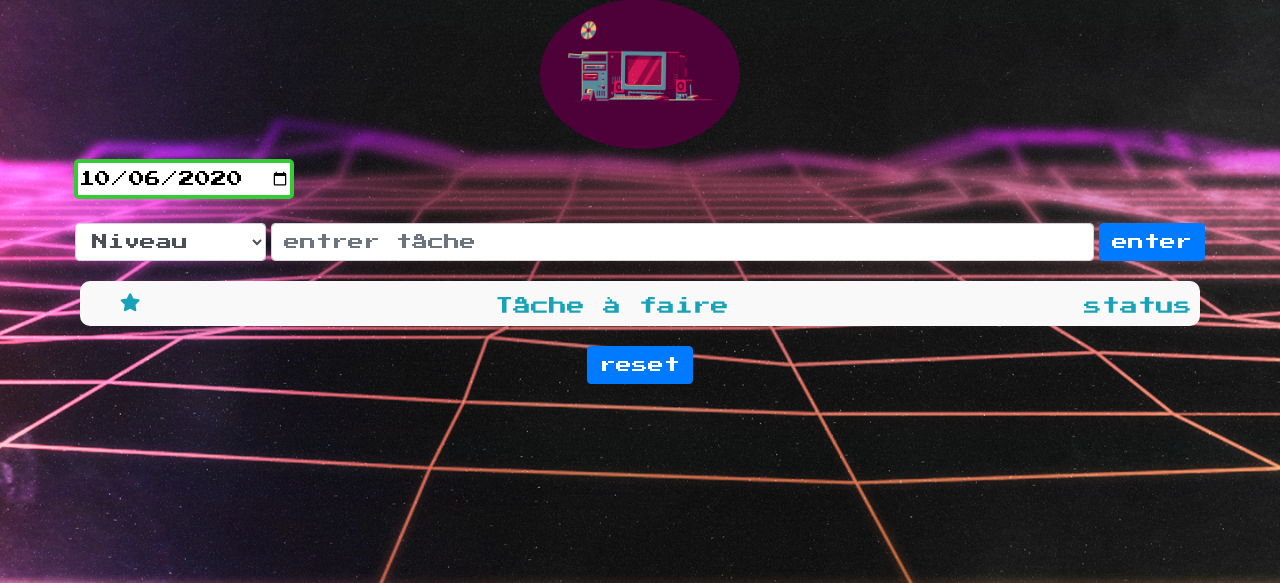
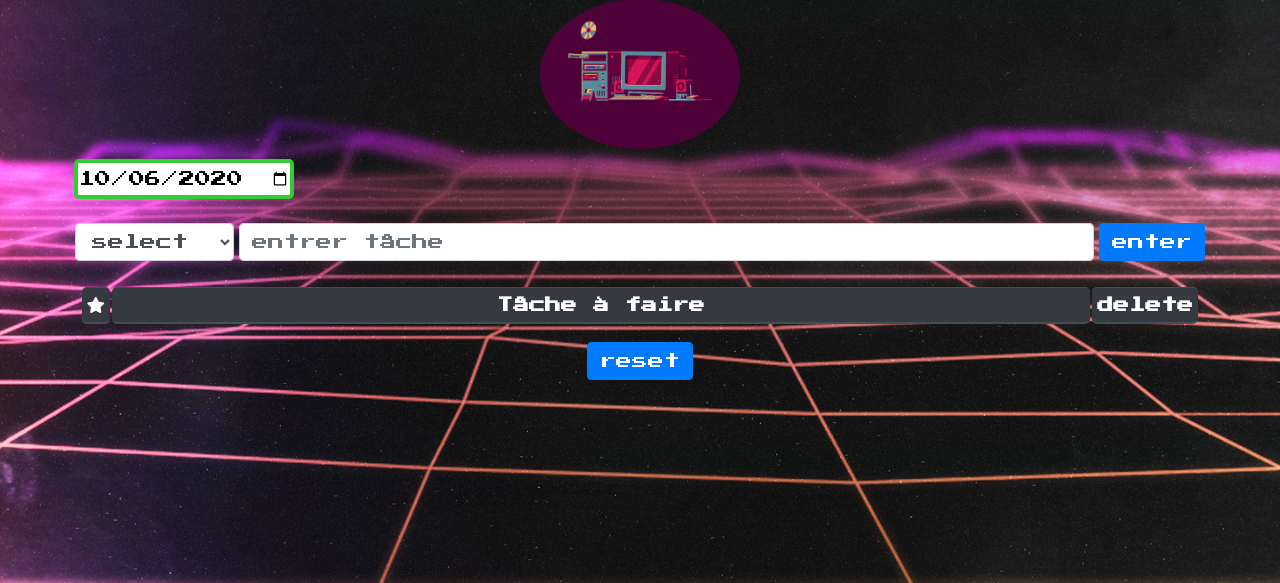
Before and after one commit to lain-Dev/Simplon.co, a PHP site: page / in a window 1280 px wide. Shown: the part 217-800 px from the top of the page. Run offline with PHP 8.4, Linux system fonts and the light colour scheme; lists and menus that the app fills with data are empty; some libraries are stand-ins or nearby versions.

Commit message:
todolist fonctionnel manue la pagination

```diff
--- a/Travaux Activité/11-todo List/index.html
+++ b/Travaux Activité/11-todo List/index.html
@@ -38,12 +38,11 @@
                 <div class="form-row" id="formulaire">
                     <!--choix niveau-->
                     <div class="form">
-                        <select class="form-control" id="start">
-                            <option selected>Niveau</option>
-                            <option>important</option>
-                            <option>urgent</option>
-                            <option>normale</option>
-                            <option>a voir</option>
+                        <select class="form-control" id="star">
+                            <option selected>select</option>
+                            <option value="red">urgent</option>
+                            <option value="green">normale</option>
+                            <option value="orange">a voir</option>
                         </select>
                     </div>
                     <!--texte texte a entrer-->
@@ -55,15 +54,26 @@
                 </div>
             <!-- </form> -->
 
+            <!--tableau-->
+            <table class="table table-sm o_main_table mt-4 rs-table-bordered">
+                <thead class="thead-dark">
+                  <tr>
+                    <th scope="col"><i class="fas fa-star d-flex justify-content-center mb-1"></i></th>
+                    <th scope="col" class="col text-center">Tâche à faire</th>
+                    <th scope="col">delete</th>
+                  </tr>
+                </thead>
+            </table>
+
             <!--List ToDoList-->
             <ul id="myUl">
-
+                <!--
                 <li>
                     <i class="fas fa-star text-info" id="star"></i>
                     <p class="text-info">Tâche à faire</p>
-                    <p class="text-info">status</p>
+                    <p class="text-info">Delete</p>
                 </li>
-
+                -->
             </ul>
 
             <!--Btn-->
--- a/Travaux Activité/11-todo List/scrpit.js
+++ b/Travaux Activité/11-todo List/scrpit.js
@@ -20,34 +20,66 @@ function reset() {
     location.reload();
 }
 
+//funtion supprimer tache
+function removeItem() {
+  var liste=document.getElementById("myUl").getElementsByTagName("li");
+
+for(li in liste){
+	liste[li].onclick=function(){
+    this.parentNode.removeChild(this)
+  }
+  }
+}
 
 //insérer item dans la liste
 
 function newElement() {
-
+    //crée une balise et donne la classe étoile
     var iconStar = document.createElement('i');
     iconStar.classList ='fas fa-star';
 
+    //récupère la valeur de la section et rajoute la classe en plus pour attribuer une couleur a étoile
+    var selectColor = document.getElementById("star").value;
+    iconStar.classList.toggle(selectColor);
+
+    //crée un btn del et attribu click avec la variable
+    var delBtn = document.createElement('button');
+    var p = document.createElement('p');
+    delBtn.classList = "btn btn-danger btn-sm";
+    delBtn.innerText = 'del';
+    delBtn.addEventListener('click', removeItem);
+
+    //crée une li et rajoute la valeur input tache a faire
     var li = document.createElement("li");
     var inputValue = document.getElementById("myInput").value;
-    li.innerHTML = inputValue;
+    p.innerHTML = inputValue;//si je mets li avant le texte se place en premier avant étoile
 
+    //vérifie qu'une valeur est bien entré pour pas ajouter une tache vide
     if (inputValue === '') {
       alert("entrer une tâche !");
     } else {
+      li.appendChild(iconStar);
+      li.appendChild(p);
+      li.appendChild(delBtn);
       document.getElementById("myUl").appendChild(li);
     }
 
-    li.appendChild(iconStar);
-    document.getElementById("myInput").value = "";
+
+      //version jQuery: exemple créer ma ligne avec code html
+      // $("#myUl").append(`
+      // <li>
+      //     <i class="fas fa-star text-info" id="star"></i>
+      //     <p class="text-info">${inputValue}</p>
+      //     <button class="btn btn-primary btn-sm">del</button>
+      // </li>
+      // `);
+
+
+
+
 
 }
 
-// $('#formulaire').on('click', 'button', function () {
-//     $('#myUl').append(`
-//         <li>tesssssst</li>
-//     `);
-// })
 
 // Add a "checked" symbol when clicking on a list item
 var list = document.querySelector('ul');
--- a/Travaux Activité/11-todo List/style.css
+++ b/Travaux Activité/11-todo List/style.css
@@ -14,7 +14,7 @@ body {
 
 }
 
-h1, h2, h3, p, ul, li {
+h1, h2, h3, p {
     color: limegreen;
 }
 
@@ -31,6 +31,24 @@ h1, h2, h3, p, ul, li {
     width: 220px;
 }
 
+/*tête du tableau*/
+table td,
+table th
+{
+
+  border-radius: 5px;
+}
+
+table {
+    border-collapse: separate;
+}
+
+
+li {
+    list-style: none;
+    border-radius: 10px;
+    margin-bottom: 20px;
+}
 
 /* Remove margins and padding from the list */
 ul {
@@ -49,7 +67,6 @@ ul {
     list-style: none;
     border-radius: 10px;
     margin-bottom: 20px;
-    margin-top: 20px;
     display: flex;
     height: 45px;
     justify-content: space-between;
@@ -77,3 +94,15 @@ ul {
     color: #fff;
     text-decoration: line-through;
 }
+
+.red {
+  color: red;
+}
+
+.green {
+  color: green;
+}
+
+.orange {
+  color: orange;
+}
```
Lines whose indentation alone changed are shown as unchanged.
